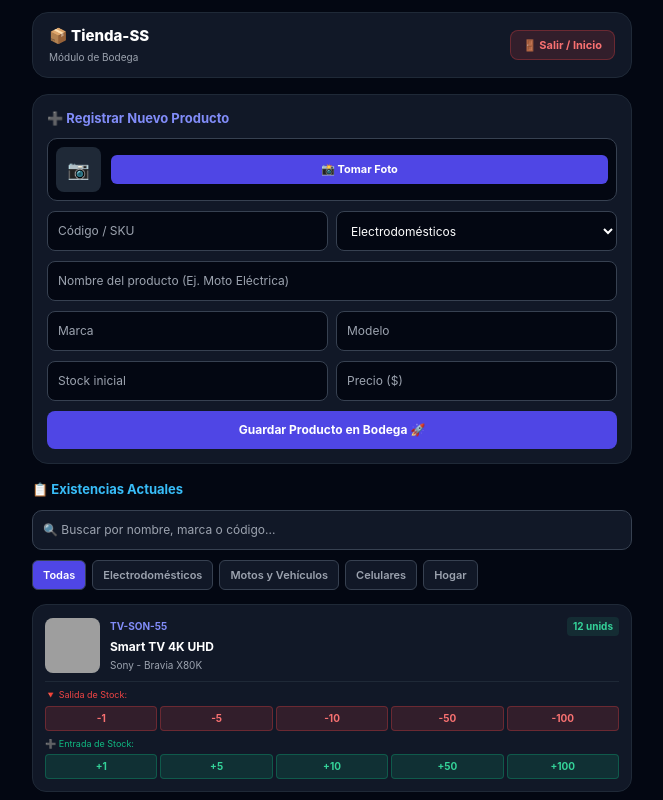
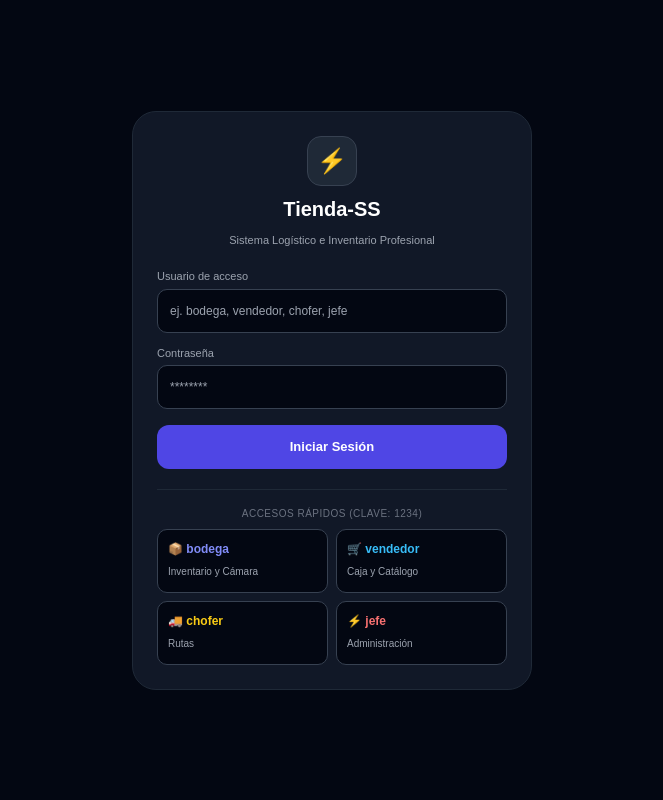
Before and after one commit to elprofenica505-ai/Tienda-SS, a Next.js app: page / in a window 1280 px wide. Shown: the top 800 px of the page, without its empty margins (308-971 px from the left). Built offline with nearby package versions, Linux system fonts and the light colour scheme; grey boxes are pictures that could not be loaded.

Commit message:
Update page.tsx

```diff
--- a/app/page.tsx
+++ b/app/page.tsx
@@ -13,7 +13,15 @@ interface ProductoBodega {
   imagen: string;
 }
 
-export default function ControlBodegaReal() {
+export default function TiendaSSApp() {
+  // Estado para controlar qué vista está activa: 'login', 'bodega', 'vendedor', 'chofer', 'jefe'
+  const [vistaActual, setVistaActual] = useState<'login' | 'bodega' | 'vendedor' | 'chofer' | 'jefe'>('login');
+
+  // Estados del Login
+  const [usuario, setUsuario] = useState('');
+  const [password, setPassword] = useState('');
+
+  // Estados de Bodega (con la cámara integrada)
   const [productos, setProductos] = useState<ProductoBodega[]>([
     {
       id: '1',
@@ -25,17 +33,6 @@ export default function ControlBodegaReal() {
       stock: 12,
       precio: 450,
       imagen: 'https://images.unsplash.com/photo-1593784991095-a205069470b6?auto=format&fit=crop&w=300&q=80'
-    },
-    {
-      id: '2',
-      codigo: 'MOT-CHN-EV',
-      nombre: 'Moto Eléctrica Urbana',
-      marca: 'Super Soco',
-      modelo: 'TSX Pro 2026',
-      categoria: 'Motos y Vehículos',
-      stock: 8,
-      precio: 1250,
-      imagen: 'https://images.unsplash.com/photo-1558981806-ec527fa84c39?auto=format&fit=crop&w=300&q=80'
     }
   ]);
 
@@ -49,32 +46,41 @@ export default function ControlBodegaReal() {
 
   const [imagenPreview, setImagenPreview] = useState<string | null>(null);
   const fileInputRef = useRef<HTMLInputElement>(null);
-
   const [busqueda, setBusqueda] = useState('');
   const [categoriaFiltro, setCategoriaFiltro] = useState('Todas');
   const [guardando, setGuardando] = useState(false);
 
+  // Procesar Login por texto o accesos rápidos
+  const handleLogin = (e?: React.FormEvent, rolForzado?: string) => {
+    if (e) e.preventDefault();
+    const rol = rolForzado || usuario.toLowerCase().trim();
+
+    if (rol === 'bodega' || rol === 'vendedor' || rol === 'chofer' || rol === 'jefe') {
+      setVistaActual(rol as any);
+    } else {
+      alert('⚠️ Usuario o clave incorrecta. Usa los accesos rápidos de abajo (clave: 1234)');
+    }
+  };
+
+  // Capturar foto de la cámara
   const handleCapturarFoto = (e: React.ChangeEvent<HTMLInputElement>) => {
     const file = e.target.files?.[0];
     if (file) {
       const reader = new FileReader();
-      reader.onloadend = () => {
-        setImagenPreview(reader.result as string);
-      };
+      reader.onloadend = () => setImagenPreview(reader.result as string);
       reader.readAsDataURL(file);
     }
   };
 
-  const registrarProducto = async (e: React.FormEvent) => {
+  // Guardar producto nuevo en bodega
+  const registrarProducto = (e: React.FormEvent) => {
     e.preventDefault();
     if (!codigo || !nombre || !stockInicial) {
-      alert('⚠️ Faltan campos obligatorios (Código, Nombre o Stock).');
+      alert('⚠️ Faltan campos obligatorios.');
       return;
     }
 
     setGuardando(true);
-
-    try {
     const nuevoItem: ProductoBodega = {
       id: Date.now().toString(),
       codigo,
@@ -87,8 +93,7 @@ export default function ControlBodegaReal() {
       imagen: imagenPreview || 'https://images.unsplash.com/photo-1584438784894-089d6a62b8fa?auto=format&fit=crop&w=300&q=80'
     };
 
-      setProductos(prev => [nuevoItem, ...prev]);
-
+    setProductos([nuevoItem, ...productos]);
     setCodigo('');
     setNombre('');
     setMarca('');
@@ -96,87 +101,113 @@ export default function ControlBodegaReal() {
     setStockInicial('');
     setPrecio('');
     setImagenPreview(null);
-
-      alert('✅ ¡Producto registrado exitosamente!');
-    } catch (error) {
-      console.error(error);
-      alert('❌ Error al registrar el producto.');
-    } finally {
     setGuardando(false);
-    }
+    alert('✅ ¡Producto guardado con éxito!');
   };
 
-  const actualizarStock = (id: string, cantidadDelta: number) => {
-    setProductos(prev => prev.map(prod => {
-      if (prod.id === id) {
-        const nuevoStock = Math.max(0, prod.stock + cantidadDelta);
-        return { ...prod, stock: nuevoStock };
-      }
-      return prod;
-    }));
+  const actualizarStock = (id: string, delta: number) => {
+    setProductos(productos.map(p => p.id === id ? { ...p, stock: Math.max(0, p.stock + delta) } : p));
   };
 
-  const productosFiltrados = productos.filter(p => {
-    const textoMatch = p.nombre.toLowerCase().includes(busqueda.toLowerCase()) ||
-                       p.codigo.toLowerCase().includes(busqueda.toLowerCase()) ||
-                       p.marca.toLowerCase().includes(busqueda.toLowerCase()) ||
-                       p.modelo.toLowerCase().includes(busqueda.toLowerCase());
-    const catMatch = categoriaFiltro === 'Todas' || p.categoria === categoriaFiltro;
-    return textoMatch && catMatch;
-  });
+  // ── 1. VISTA DE LOGIN ORIGINAL ──
+  if (vistaActual === 'login') {
+    return (
+      <div style={{ minHeight: '100vh', backgroundColor: '#030712', color: '#f3f4f6', display: 'flex', alignItems: 'center', justifyContent: 'center', padding: '16px', fontFamily: 'sans-serif', boxSizing: 'border-box' }}>
+        <div style={{ width: '100%', maxWidth: '400px', backgroundColor: '#111827', border: '1px solid #1f2937', borderRadius: '24px', padding: '24px', display: 'flex', flexDirection: 'column', gap: '20px', boxSizing: 'border-box' }}>
 
+          <div style={{ textAlign: 'center', display: 'flex', flexDirection: 'column', alignItems: 'center', gap: '8px' }}>
+            <div style={{ width: '50px', height: '50px', backgroundColor: '#1f2937', borderRadius: '14px', display: 'flex', alignItems: 'center', justifyContent: 'center', color: '#facc15', fontSize: '24px', border: '1px solid #374151' }}>⚡</div>
+            <h1 style={{ fontSize: '20px', fontWeight: 800, color: '#fff', margin: 0 }}>Tienda-SS</h1>
+            <p style={{ fontSize: '11px', color: '#9ca3af', margin: 0 }}>Sistema Logístico e Inventario Profesional</p>
+          </div>
+
+          <form onSubmit={handleLogin} style={{ display: 'flex', flexDirection: 'column', gap: '12px' }}>
+            <div>
+              <label style={{ fontSize: '11px', color: '#9ca3af', display: 'block', marginBottom: '4px' }}>Usuario de acceso</label>
+              <input
+                type="text"
+                placeholder="ej. bodega, vendedor, chofer, jefe"
+                value={usuario}
+                onChange={e => setUsuario(e.target.value)}
+                style={{ width: '100%', backgroundColor: '#030712', border: '1px solid #374151', borderRadius: '10px', padding: '12px', fontSize: '12px', color: '#fff', outline: 'none', boxSizing: 'border-box' }}
+              />
+            </div>
+
+            <div>
+              <label style={{ fontSize: '11px', color: '#9ca3af', display: 'block', marginBottom: '4px' }}>Contraseña</label>
+              <input
+                type="password"
+                placeholder="********"
+                value={password}
+                onChange={e => setPassword(e.target.value)}
+                style={{ width: '100%', backgroundColor: '#030712', border: '1px solid #374151', borderRadius: '10px', padding: '12px', fontSize: '12px', color: '#fff', outline: 'none', boxSizing: 'border-box' }}
+              />
+            </div>
+
+            <button
+              type="submit"
+              style={{ backgroundColor: '#4f46e5', color: '#fff', border: 'none', padding: '12px', borderRadius: '12px', fontSize: '13px', fontWeight: 700, cursor: 'pointer', marginTop: '4px' }}
+            >
+              Iniciar Sesión
+            </button>
+          </form>
+
+          {/* Accesos Rápidos */}
+          <div style={{ display: 'flex', flexDirection: 'column', gap: '8px', borderTop: '1px solid #1f2937', paddingTop: '16px' }}>
+            <span style={{ fontSize: '10px', color: '#6b7280', textAlign: 'center', textTransform: 'uppercase', letterSpacing: '0.5px' }}>Accesos Rápidos (Clave: 1234)</span>
+
+            <div style={{ display: 'grid', gridTemplateColumns: '1fr 1fr', gap: '8px' }}>
+              <button onClick={() => handleLogin(undefined, 'bodega')} style={{ backgroundColor: '#030712', border: '1px solid #374151', borderRadius: '10px', padding: '10px', textAlign: 'left', cursor: 'pointer' }}>
+                <span style={{ fontSize: '12px', fontWeight: 700, color: '#818cf8', display: 'block' }}>📦 bodega</span>
+                <span style={{ fontSize: '10px', color: '#9ca3af' }}>Inventario y Cámara</span>
+              </button>
+
+              <button onClick={() => handleLogin(undefined, 'vendedor')} style={{ backgroundColor: '#030712', border: '1px solid #374151', borderRadius: '10px', padding: '10px', textAlign: 'left', cursor: 'pointer' }}>
+                <span style={{ fontSize: '12px', fontWeight: 700, color: '#38bdf8', display: 'block' }}>🛒 vendedor</span>
+                <span style={{ fontSize: '10px', color: '#9ca3af' }}>Caja y Catálogo</span>
+              </button>
+
+              <button onClick={() => handleLogin(undefined, 'chofer')} style={{ backgroundColor: '#030712', border: '1px solid #374151', borderRadius: '10px', padding: '10px', textAlign: 'left', cursor: 'pointer' }}>
+                <span style={{ fontSize: '12px', fontWeight: 700, color: '#facc15', display: 'block' }}>🚚 chofer</span>
+                <span style={{ fontSize: '10px', color: '#9ca3af' }}>Rutas</span>
+              </button>
+
+              <button onClick={() => handleLogin(undefined, 'jefe')} style={{ backgroundColor: '#030712', border: '1px solid #374151', borderRadius: '10px', padding: '10px', textAlign: 'left', cursor: 'pointer' }}>
+                <span style={{ fontSize: '12px', fontWeight: 700, color: '#f87171', display: 'block' }}>⚡ jefe</span>
+                <span style={{ fontSize: '10px', color: '#9ca3af' }}>Administración</span>
+              </button>
+            </div>
+          </div>
+
+        </div>
+      </div>
+    );
+  }
+
+  // ── 2. VISTA DE BODEGA CON CÁMARA INTEGRADA ──
+  if (vistaActual === 'bodega') {
     return (
-    <div style={{
-      minHeight: '100vh',
-      backgroundColor: '#030712',
-      color: '#f3f4f6',
-      padding: '12px',
-      fontFamily: '-apple-system, BlinkMacSystemFont, "Segoe UI", Roboto, sans-serif',
-      boxSizing: 'border-box',
-      width: '100%',
-      overflowX: 'hidden'
-    }}>
+      <div style={{ minHeight: '100vh', backgroundColor: '#030712', color: '#f3f4f6', padding: '12px', fontFamily: 'sans-serif', boxSizing: 'border-box', width: '100%', overflowX: 'hidden' }}>
         <div style={{ maxWidth: '600px', margin: '0 auto', display: 'flex', flexDirection: 'column', gap: '16px', boxSizing: 'border-box' }}>
 
-        {/* Barra de Navegación / Header Superior con Botón de Salida */}
-        <div style={{
-          backgroundColor: '#111827',
-          border: '1px solid #1f2937',
-          borderRadius: '16px',
-          padding: '12px 16px',
-          display: 'flex',
-          justifyContent: 'space-between',
-          alignItems: 'center',
-          boxSizing: 'border-box',
-          width: '100%'
-        }}>
+          {/* Header con botón funcional de salida al Login */}
+          <div style={{ backgroundColor: '#111827', border: '1px solid #1f2937', borderRadius: '16px', padding: '12px 16px', display: 'flex', justifyContent: 'space-between', alignItems: 'center', width: '100%', boxSizing: 'border-box' }}>
             <div>
               <h1 style={{ fontSize: '15px', fontWeight: 800, color: '#ffffff', margin: '0 0 2px 0' }}>📦 Tienda-SS</h1>
               <p style={{ fontSize: '10px', color: '#9ca3af', margin: 0 }}>Módulo de Bodega</p>
             </div>
             <button
-            onClick={() => window.location.href = '/'} // O cambia la ruta de tu página de inicio/login
-            style={{
-              backgroundColor: 'rgba(239, 68, 68, 0.15)',
-              color: '#f87171',
-              border: '1px solid rgba(239, 68, 68, 0.3)',
-              padding: '6px 12px',
-              borderRadius: '8px',
-              fontSize: '11px',
-              fontWeight: 700,
-              cursor: 'pointer',
-              whiteSpace: 'nowrap'
-            }}
+              onClick={() => setVistaActual('login')}
+              style={{ backgroundColor: 'rgba(239, 68, 68, 0.15)', color: '#f87171', border: '1px solid rgba(239, 68, 68, 0.3)', padding: '6px 12px', borderRadius: '8px', fontSize: '11px', fontWeight: 700, cursor: 'pointer' }}
             >
-            🚪 Salir / Inicio
+              🚪 Cerrar Sesión
             </button>
           </div>
 
-        {/* Formulario de Registro */}
+          {/* Formulario con Cámara */}
           <form onSubmit={registrarProducto} style={{ backgroundColor: '#111827', border: '1px solid #1f2937', borderRadius: '16px', padding: '14px', display: 'flex', flexDirection: 'column', gap: '10px', boxSizing: 'border-box', width: '100%' }}>
-          <h2 style={{ fontSize: '13px', fontWeight: 700, color: '#818cf8', margin: 0 }}>➕ Registrar Nuevo Producto</h2>
+            <h2 style={{ fontSize: '13px', fontWeight: 700, color: '#818cf8', margin: 0 }}>➕ Registrar Nuevo Producto (Motos, TV, etc.)</h2>
 
-          {/* Botón de Cámara */}
             <div style={{ display: 'flex', alignItems: 'center', gap: '10px', backgroundColor: '#030712', padding: '8px', borderRadius: '10px', border: '1px solid #374151', boxSizing: 'border-box', width: '100%' }}>
               <input
                 type="file"
@@ -193,13 +224,13 @@ export default function ControlBodegaReal() {
                   <span style={{ fontSize: '18px' }}>📷</span>
                 )}
               </div>
-            <div style={{ flex: 1, minWidth: 0, display: 'flex', flexDirection: 'column', gap: '2px' }}>
+              <div style={{ flex: 1, minWidth: 0 }}>
                 <button
                   type="button"
                   onClick={() => fileInputRef.current?.click()}
-                style={{ backgroundColor: '#4f46e5', color: '#fff', border: 'none', padding: '6px 10px', borderRadius: '6px', fontSize: '11px', fontWeight: 700, cursor: 'pointer', width: '100%' }}
+                  style={{ backgroundColor: '#4f46e5', color: '#fff', border: 'none', padding: '8px 12px', borderRadius: '6px', fontSize: '11px', fontWeight: 700, cursor: 'pointer', width: '100%' }}
                 >
-                📸 Tomar Foto
+                  📸 Tomar Foto con Cámara
                 </button>
               </div>
             </div>
@@ -207,7 +238,7 @@ export default function ControlBodegaReal() {
             <div style={{ display: 'flex', gap: '8px', width: '100%', boxSizing: 'border-box' }}>
               <input
                 type="text"
-              placeholder="Código / SKU"
+                placeholder="Código / SKU (Ej. MOT-01)"
                 value={codigo}
                 onChange={e => setCodigo(e.target.value)}
                 style={{ flex: 1, minWidth: 0, backgroundColor: '#030712', border: '1px solid #374151', borderRadius: '8px', padding: '10px', fontSize: '12px', color: '#fff', outline: 'none', boxSizing: 'border-box' }}
@@ -220,7 +251,6 @@ export default function ControlBodegaReal() {
                 <option value="Electrodomésticos">Electrodomésticos</option>
                 <option value="Motos y Vehículos">Motos y Vehículos</option>
                 <option value="Celulares">Celulares</option>
-              <option value="Hogar">Hogar</option>
               </select>
             </div>
 
@@ -269,13 +299,13 @@ export default function ControlBodegaReal() {
             <button
               type="submit"
               disabled={guardando}
-            style={{ backgroundColor: guardando ? '#374151' : '#4f46e5', color: '#fff', border: 'none', padding: '10px', borderRadius: '8px', fontSize: '12px', fontWeight: 700, cursor: 'pointer', width: '100%', boxSizing: 'border-box' }}
+              style={{ backgroundColor: guardando ? '#374151' : '#4f46e5', color: '#fff', border: 'none', padding: '10px', borderRadius: '8px', fontSize: '12px', fontWeight: 700, cursor: 'pointer', width: '100%' }}
             >
               {guardando ? 'Guardando...' : 'Guardar Producto en Bodega 🚀'}
             </button>
           </form>
 
-        {/* Sección de Existencias Actuales */}
+          {/* Listado de Existencias */}
           <div style={{ display: 'flex', flexDirection: 'column', gap: '10px', width: '100%', boxSizing: 'border-box' }}>
             <h2 style={{ fontSize: '13px', fontWeight: 700, color: '#38bdf8', margin: 0 }}>📋 Existencias Actuales</h2>
 
@@ -284,76 +314,38 @@ export default function ControlBodegaReal() {
               placeholder="🔍 Buscar por nombre, marca o código..."
               value={busqueda}
               onChange={e => setBusqueda(e.target.value)}
-            style={{ backgroundColor: '#111827', border: '1px solid #374151', borderRadius: '10px', padding: '10px', fontSize: '12px', color: '#fff', outline: 'none', boxSizing: 'border-box', width: '100%' }}
+              style={{ backgroundColor: '#111827', border: '1px solid #374151', borderRadius: '10px', padding: '10px', fontSize: '12px', color: '#fff', outline: 'none', width: '100%', boxSizing: 'border-box' }}
             />
 
-          <div style={{ display: 'flex', gap: '6px', overflowX: 'auto', paddingBottom: '4px', width: '100%' }}>
-            {['Todas', 'Electrodomésticos', 'Motos y Vehículos', 'Celulares', 'Hogar'].map(cat => (
-              <button
-                key={cat}
-                onClick={() => setCategoriaFiltro(cat)}
-                style={{
-                  backgroundColor: categoriaFiltro === cat ? '#4f46e5' : '#111827',
-                  color: categoriaFiltro === cat ? '#fff' : '#9ca3af',
-                  border: '1px solid #374151',
-                  padding: '6px 10px',
-                  borderRadius: '6px',
-                  fontSize: '11px',
-                  fontWeight: 600,
-                  whiteSpace: 'nowrap',
-                  cursor: 'pointer',
-                  flexShrink: 0
-                }}
-              >
-                {cat}
-              </button>
-            ))}
-          </div>
-
-          {productosFiltrados.map(prod => (
-            <div key={prod.id} style={{ backgroundColor: '#111827', border: '1px solid #1f2937', borderRadius: '14px', padding: '12px', display: 'flex', flexDirection: 'column', gap: '8px', boxSizing: 'border-box', width: '100%' }}>
-
-              <div style={{ display: 'flex', gap: '10px', alignItems: 'center', width: '100%' }}>
+            {productos.map(prod => (
+              <div key={prod.id} style={{ backgroundColor: '#111827', border: '1px solid #1f2937', borderRadius: '14px', padding: '12px', display: 'flex', flexDirection: 'column', gap: '8px', width: '100%', boxSizing: 'border-box' }}>
+                <div style={{ display: 'flex', gap: '10px', alignItems: 'center' }}>
                   <img src={prod.imagen} alt={prod.nombre} style={{ width: '55px', height: '55px', objectFit: 'cover', borderRadius: '8px', backgroundColor: '#1f2937', flexShrink: 0 }} />
                   <div style={{ flex: 1, minWidth: 0 }}>
-                  <div style={{ display: 'flex', justifyContent: 'space-between', alignItems: 'center' }}>
+                    <div style={{ display: 'flex', justifyContent: 'space-between' }}>
                       <span style={{ fontSize: '10px', color: '#818cf8', fontWeight: 700 }}>{prod.codigo}</span>
                       <span style={{ fontSize: '10px', color: '#34d399', fontWeight: 700, backgroundColor: 'rgba(52, 211, 153, 0.1)', padding: '2px 6px', borderRadius: '4px' }}>{prod.stock} unids</span>
                     </div>
-                  <h3 style={{ fontSize: '12px', fontWeight: 700, color: '#fff', margin: '2px 0', whiteSpace: 'nowrap', overflow: 'hidden', textOverflow: 'ellipsis' }}>{prod.nombre}</h3>
-                  <p style={{ fontSize: '10px', color: '#9ca3af', margin: 0, whiteSpace: 'nowrap', overflow: 'hidden', textOverflow: 'ellipsis' }}>{prod.marca} - {prod.modelo}</p>
+                    <h3 style={{ fontSize: '12px', fontWeight: 700, color: '#fff', margin: '2px 0' }}>{prod.nombre}</h3>
+                    <p style={{ fontSize: '10px', color: '#9ca3af', margin: 0 }}>{prod.marca} - {prod.modelo}</p>
                   </div>
                 </div>
 
-              {/* Controles de Stock compactos y seguros en pantalla */}
-              <div style={{ borderTop: '1px solid #1f2937', paddingTop: '6px', display: 'flex', flexDirection: 'column', gap: '4px', width: '100%', boxSizing: 'border-box' }}>
+                <div style={{ borderTop: '1px solid #1f2937', paddingTop: '6px', display: 'flex', flexDirection: 'column', gap: '4px' }}>
                   <span style={{ fontSize: '9px', color: '#ef4444' }}>🔻 Salida de Stock:</span>
-                <div style={{ display: 'flex', gap: '3px', width: '100%' }}>
+                  <div style={{ display: 'flex', gap: '3px' }}>
                     {[-1, -5, -10, -50, -100].map(val => (
-                    <button
-                      key={val}
-                      onClick={() => actualizarStock(prod.id, val)}
-                      style={{ flex: 1, minWidth: 0, backgroundColor: 'rgba(239, 68, 68, 0.15)', color: '#f87171', border: '1px solid rgba(239, 68, 68, 0.3)', borderRadius: '4px', padding: '4px 0', fontSize: '10px', fontWeight: 700, cursor: 'pointer' }}
-                    >
-                      {val}
-                    </button>
+                      <button key={val} onClick={() => actualizarStock(prod.id, val)} style={{ flex: 1, backgroundColor: 'rgba(239, 68, 68, 0.15)', color: '#f87171', border: '1px solid rgba(239, 68, 68, 0.3)', borderRadius: '4px', padding: '4px 0', fontSize: '10px', fontWeight: 700, cursor: 'pointer' }}>{val}</button>
                     ))}
                   </div>
 
                   <span style={{ fontSize: '9px', color: '#10b981', marginTop: '2px' }}>➕ Entrada de Stock:</span>
-                <div style={{ display: 'flex', gap: '3px', width: '100%' }}>
+                  <div style={{ display: 'flex', gap: '3px' }}>
                     {[1, 5, 10, 50, 100].map(val => (
-                    <button
-                      key={val}
-                      onClick={() => actualizarStock(prod.id, val)}
-                      style={{ flex: 1, minWidth: 0, backgroundColor: 'rgba(16, 185, 129, 0.15)', color: '#34d399', border: '1px solid rgba(16, 185, 129, 0.3)', borderRadius: '4px', padding: '4px 0', fontSize: '10px', fontWeight: 700, cursor: 'pointer' }}
-                    >
-                      +{val}
-                    </button>
+                      <button key={val} onClick={() => actualizarStock(prod.id, val)} style={{ flex: 1, backgroundColor: 'rgba(16, 185, 129, 0.15)', color: '#34d399', border: '1px solid rgba(16, 185, 129, 0.3)', borderRadius: '4px', padding: '4px 0', fontSize: '10px', fontWeight: 700, cursor: 'pointer' }}>+{val}</button>
                     ))}
                   </div>
                 </div>
-
               </div>
             ))}
           </div>
@@ -362,3 +354,20 @@ export default function ControlBodegaReal() {
       </div>
     );
   }
+
+  // ── 3. VISTAS PARA VENDEDOR / CHOFER / JEFE ──
+  return (
+    <div style={{ minHeight: '100vh', backgroundColor: '#030712', color: '#fff', display: 'flex', flexDirection: 'column', alignItems: 'center', justifyContent: 'center', padding: '20px', fontFamily: 'sans-serif' }}>
+      <div style={{ backgroundColor: '#111827', border: '1px solid #1f2937', padding: '24px', borderRadius: '16px', textAlign: 'center', maxWidth: '400px', width: '100%' }}>
+        <h2 style={{ color: '#38bdf8', marginBottom: '8px', textTransform: 'uppercase' }}>Módulo de {vistaActual}</h2>
+        <p style={{ color: '#9ca3af', fontSize: '12px', marginBottom: '20px' }}>Panel operativo activo correctamente.</p>
+        <button
+          onClick={() => setVistaActual('login')}
+          style={{ backgroundColor: '#4f46e5', color: '#fff', border: 'none', padding: '10px 20px', borderRadius: '8px', fontSize: '12px', fontWeight: 700, cursor: 'pointer', width: '100%' }}
+        >
+          ⬅️ Volver al Inicio / Login
+        </button>
+      </div>
+    </div>
+  );
+}
```
Lines whose indentation alone changed are shown as unchanged.
